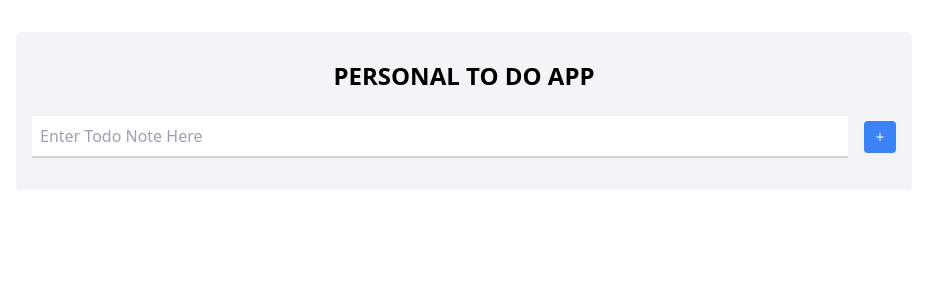
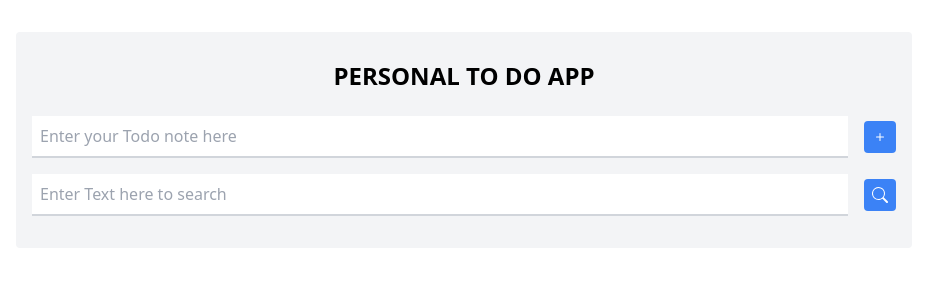
Before and after one commit to itsbluejelly/Todo-list_Project, a React (Vite) app: page / in a window 1280 px wide. Shown: the top 300 px of the page, without its empty margins (176-1103 px from the left). Built offline with nearby package versions, Linux system fonts and the light colour scheme.

Commit message:
added search bar

```diff
--- a/src/App.tsx
+++ b/src/App.tsx
@@ -10,8 +10,9 @@ import {arrayHasTodos} from "./types/Guards"
 import {TODO_CONTEXT_REDUCER_ACTION_TYPE} from "./types/Enums"
     // IMPORTING COMPONENTS
 import InputBar from "./components/InputBar"
+import { BsPlus, BsSearch } from "react-icons/bs"
     // IMPORTING TYPES
-import {AppFormData} from "./types/Types"
+import {AppFormData, TodoType} from "./types/Types"
 
 // DECLARING A FUNCTION THAT RETURNS AN APP COMPONENT
 export default function App() {
@@ -21,7 +22,10 @@ export default function App() {
         // A STATE TO KEEP TRACK OF WHETHER THE APPLICATION IS LOADING
     const [isLoading, setIsLoading] = React.useState<boolean>(false)
         // A STATE TO KEEP TRACK OF THE FORMDATA
-    const [formData, setFormData] = React.useState<AppFormData>({ text: '' })
+    const [formData, setFormData] = React.useState<AppFormData>({
+        text: '',
+        search: ''
+    })
 
     // OBTAINING THE TODOCONTEXT'S STATE AND DISPATCH FROM ITS HOOK
     const {todoList, error: todoContextError, dispatch} = TodoContextHook()
@@ -89,6 +93,25 @@ export default function App() {
         }
     }
 
+    // A FUNCTION TO SEARCH THROUGH THE LIST OF TODOS
+    function searchTodoList(word: string): void{
+        setIsLoading(true)
+        setError('')
+
+        try{
+            if(!word){
+                throw new Error("You must write something in order to add a note")
+            }
+
+            const filteredTodos: TodoType[] = todoList.filter(todo => todo.text.includes(word.trim().toLowerCase() || word.trim().toUpperCase()))
+            console.log(filteredTodos)
+        }catch(error: unknown){
+            setError(`${(error as Error).name}: ${(error as Error).message}`)
+        }finally{
+            setIsLoading(false)
+        }
+    }
+
     // DEFINING USEEFECTS
         // A USEEFFECT TO FETCH THE REQUIRED DATA
     React.useEffect(fetchTodosData, [fetchTodosData])
@@ -105,12 +128,25 @@ export default function App() {
         <div className="max-w-4xl mx-auto sm:mt-8 p-4 bg-gray-100 rounded">
             <h2 className="mt-3 mb-6 text-2xl font-bold text-center uppercase">Personal To Do App</h2>
 
+            {/* THIS COMPONENT HANDLES ENTERING A NEW NOTE */}
             <InputBar
-                formData={formData}
                 loading={isLoading}
                 handleFormData={handleFormData}
-                addTodosData={addTodosData}
-            />
+                formName="text"
+                formValue={formData.text}
+                placeholder="Enter your Todo note here"
+                handleClick={addTodosData}
+            ><BsPlus/></InputBar>
+
+            {/* THIS COMPONENT HANDLES SEARCHING FOR A NOTE */}
+            <InputBar
+                loading={isLoading}
+                handleFormData={handleFormData}
+                formName="search"
+                formValue={formData.search}
+                placeholder="Enter Text here to search"
+                handleClick={() => searchTodoList(formData.search)}
+            ><BsSearch/></InputBar>
 
             {/* CONITIONALLY RENDERING THE ERROR OR THE LIST OF TODOS */}
             {error && <h2 className="font-bold text-center text-2xl uppercase">{error}</h2>}
--- a/src/components/InputBar.tsx
+++ b/src/components/InputBar.tsx
@@ -1,28 +1,26 @@
 // IMPORTING NECESSARY FILES
     // IMPORTING PROPS
 import {InputBarProps} from "../types/Props"
-    // IMPORTINH COMPONENTS
-import { BsPlus } from "react-icons/bs"
 
 // DECLARING A FUNCTION THAT RETURNS AN INPUTBAR COMPONENT
-export default function InputBar({formData, handleFormData, loading, addTodosData}: InputBarProps){
+export default function InputBar({handleFormData, loading, formName, handleClick, formValue, children, placeholder="Enter text here"}: InputBarProps){
     return (
         // THE CONTAINER FOR THE INPUTBAR COMPONENT
         <div className="flex items-center mb-4">
             <input
                 type="text"
-                name="text"
-                placeholder="Enter Todo Note Here"
-                value={formData.text}
+                name={formName}
+                placeholder={placeholder}
+                value={formValue}
                 onChange={(e: React.ChangeEvent<HTMLInputElement>) => handleFormData(e)}
                 className="flex-grow p-2 border-b-2 border-gray-300 focus:outline-none focus:border-blue-500"
             />
 
             <button
                 disabled={loading}
-                onClick={addTodosData}
+                onClick={() => handleClick()}
                 className="ml-4 p-2 bg-blue-500 text-white rounded hover:bg-blue-600 focus:outline-none"
-            ><BsPlus/></button>
+            >{children}</button>
         </div>
     )
 }
--- a/src/types/Props.ts
+++ b/src/types/Props.ts
@@ -3,14 +3,18 @@
 import {ReactNode} from "react"
     // IMPORTING TYPES
 import {AppFormData} from "./Types"
+    // IMPORTING GENERICS
+import {Prettier} from "./Generics"
 
 // DEFINING PROPS FOR THE TODOCONTEXT PROVIDER
 export type TodoContextProviderProps = { children: ReactNode }
 
 // DEFINING PROPS FOR THE INPUTBAR COMPONENT
-export type InputBarProps = {
-    formData: AppFormData,
+export type InputBarProps = Prettier<TodoContextProviderProps & {
+    formName: keyof AppFormData,
+    formValue: AppFormData[keyof AppFormData]
     handleFormData: (e: React.ChangeEvent<HTMLInputElement>) => void,
     loading: boolean,
-    addTodosData: () => void
-}
+    handleClick: (searchTerm?: string) => void
+    placeholder?: string
+}>
--- a/src/types/Types.ts
+++ b/src/types/Types.ts
@@ -31,5 +31,9 @@ export type TodoContextReducerActionType = ActionUnionObjectsGenerator<{
 
 // A TYPE FOR THE TODO CONTEXT
 export type TodoContextType = Prettier<TodoContextReducerStateType & { dispatch: React.Dispatch<TodoContextReducerActionType> }>
+
 // A TYPE FOR THE APPFORMDATA
-export type AppFormData = { text: string }
+export type AppFormData = {
+    text: string,
+    search: string
+}
```
